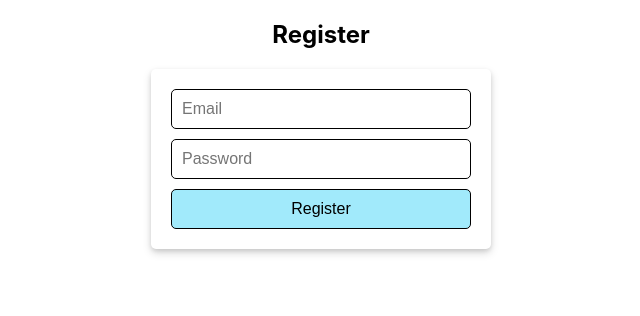
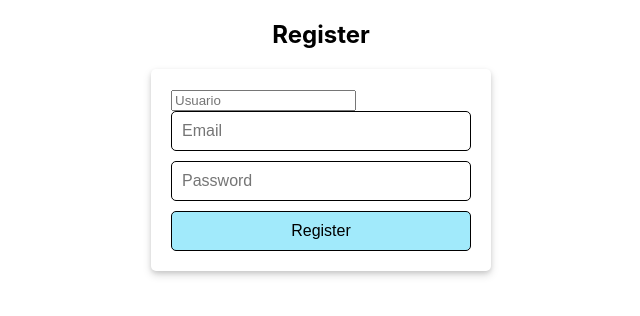
Before and after one commit to GuilleR-lab/ISO2_NONEIM, a React (Create React App) app in the folder frontend/: page / in a window 1280 px wide. Shown: the top 316 px of the page, without its empty margins (319-959 px from the left). Built offline with nearby package versions, Linux system fonts and the light colour scheme.

Commit message:
apply Register changes

```diff
--- a/frontend/src/componets/Register.jsx
+++ b/frontend/src/componets/Register.jsx
@@ -4,6 +4,7 @@ import "../App.css";
 const Register = () => {
 
     //obtain email and password from form
+    const [name, setName] = React.useState("");
     const [email, setEmail] = React.useState("");
     const [password, setPassword] = React.useState("");
     const [message, setMessage] = React.useState("");
@@ -16,7 +17,7 @@ const Register = () => {
                 headers: {
                     "Content-Type": "application/json",
                 },
-                body: JSON.stringify({email, password}),
+                body: JSON.stringify({name, email, password}),
             });
 
             const data = await response.json();
@@ -33,6 +34,8 @@ const Register = () => {
             <h2>Register</h2>
             <div className="form-container">
                 <form onSubmit={handleSubmit}>
+                    <input type="text" placeholder="Usuario" onChange={(e) => setName(e.target.value)}/>
+                    <br/>
                     <input type="email" placeholder="Email" onChange={(e) => setEmail(e.target.value)}/>
                     <br/>
                     <input type="password" placeholder="Password" onChange={(e) => setPassword(e.target.value)} />
```
